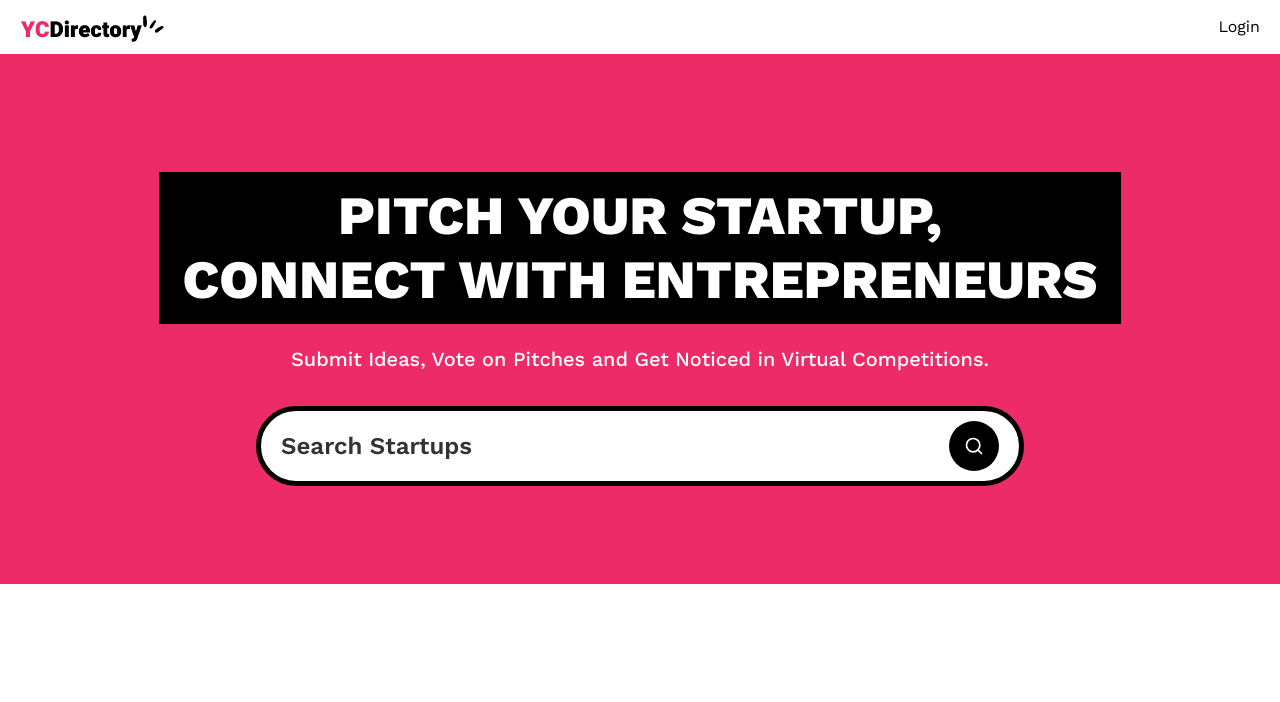
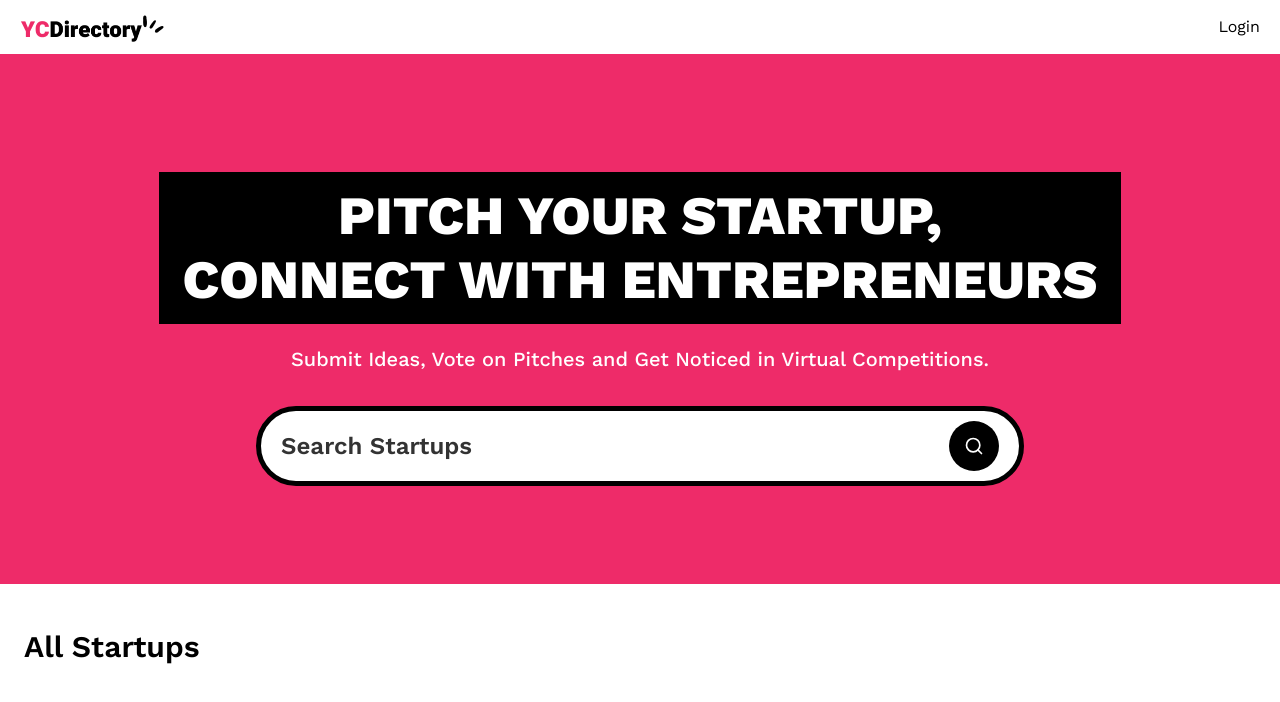
Before and after one commit to kopalkotecha/yc_directory, a Next.js app: page / in a window 1280 px wide. Shown: the top 702 px of the page. Built offline with nearby package versions, Linux system fonts and the light colour scheme; no server answers.

Commit message:
initial commit

```diff
--- a/app/(root)/page.tsx
+++ b/app/(root)/page.tsx
@@ -18,6 +18,13 @@ export default async function Home({searchParams} : {
             <SearchForm query={query}/>
         </section>
 
+
+        <section className="section_container">
+            <p className="text-30-semibold">
+                {query ? `Search results for "${query}"` : 'All Startups' }
+            </p>
+        </section>
+
     </>
   );
 }
--- a/components/SearchForm.tsx
+++ b/components/SearchForm.tsx
@@ -3,10 +3,8 @@ import SearchFormReset from "@/components/SearchFormReset";
 import {Search} from "lucide-react";
 
 const SearchForm = ({query}: {query?: string}) => {
-
-
     return (
-        <Form action="/public" scroll={false} className="search-form">
+        <Form action="/" scroll={false} className="search-form">
             <input name="query" defaultValue={query} className="search-input" placeholder="Search Startups"/>
 
             <div className="flex gap-2">
--- a/components/SearchFormReset.tsx
+++ b/components/SearchFormReset.tsx
@@ -1,6 +1,5 @@
 "use client"
 
-import React from 'react'
 import Link from "next/link";
 import {X} from "lucide-react";
 
@@ -13,11 +12,10 @@ const SearchFormReset = () => {
 
     return (
         <button type="reset" onClick={reset}>
-            <Link href="/public" className="search-btn text-white">
+            <Link href="/" className="search-btn text-white">
                 <X className="size-5" />
             </Link>
         </button>
     )
-
 }
 export default SearchFormReset;
```
